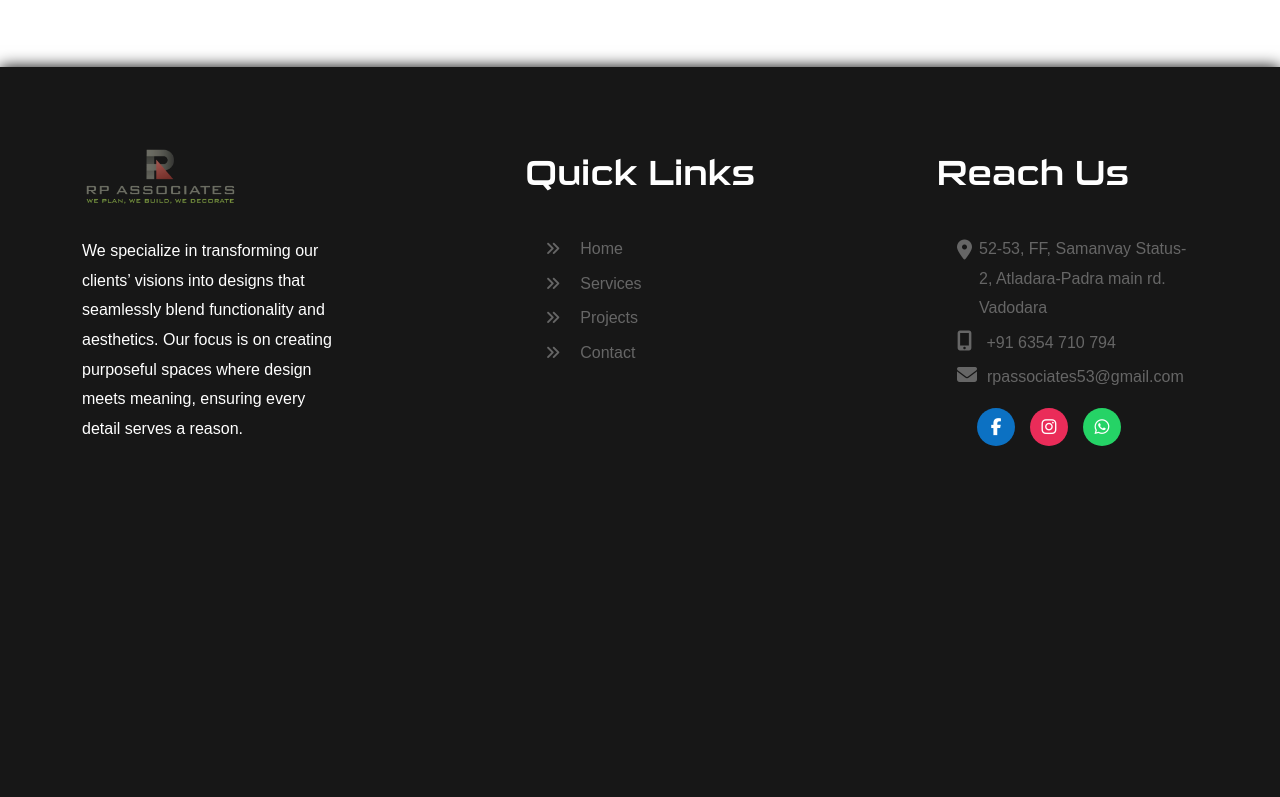
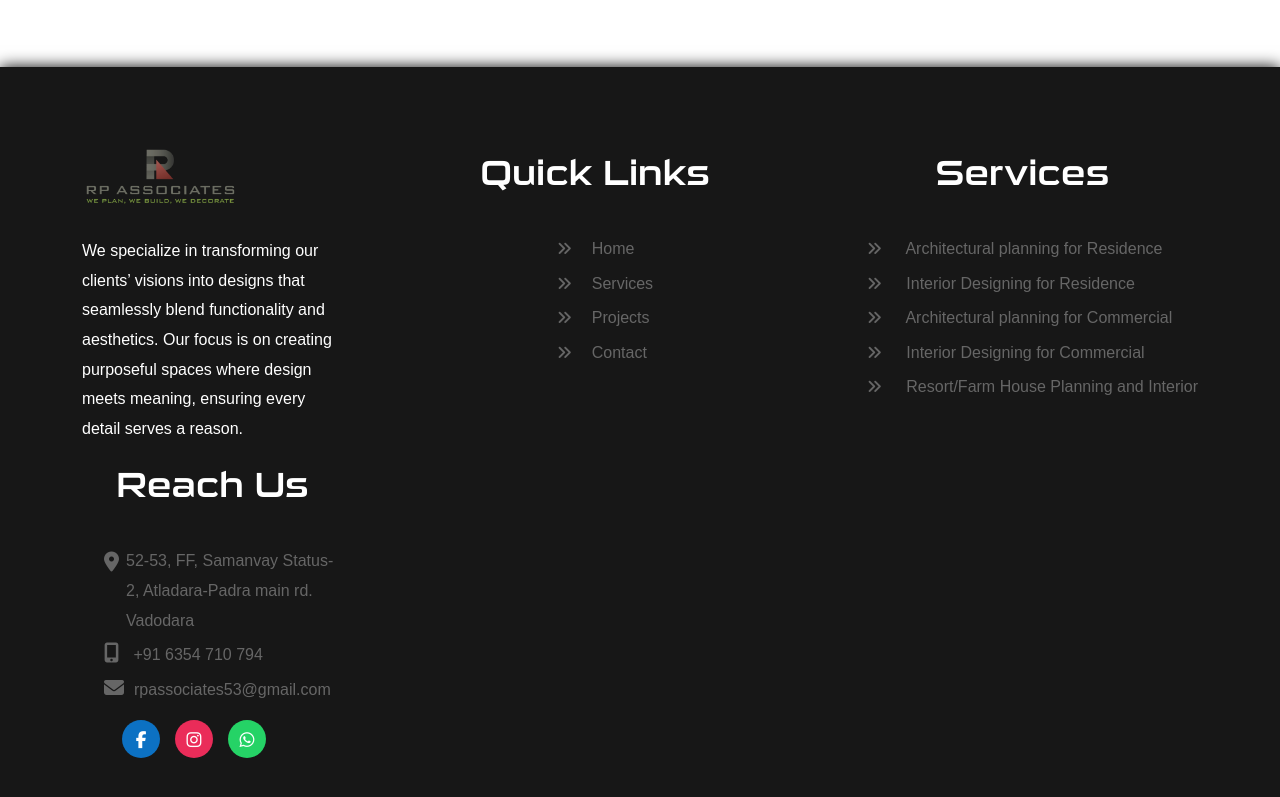
Before and after one commit to ShriiiTrackingSolutions/RP_Associates, a plain HTML site: page contact.html in a window 1280 px wide. Shown: the part 2167-2964 px from the top of the page. Before the commit the page ends 2706 px from the top, so only its background shows below. Drawn offline with nearby package versions, Linux system fonts and the light colour scheme.

Commit message:
footer new services links added

```diff
--- a/css/responsive.css
+++ b/css/responsive.css
@@ -201,12 +201,21 @@
   .footer .locationLink{
     max-width: 200px;
   }
-  .footer ul {
+  .footer ul:not(.footer .exploreLinks1 ul) {
     max-width: 257px;
     margin: auto;
   }
+  .footer .exploreLinks1 ul{
+    max-width: 352px;
+  }
+  .footer .exploreLinks1 ul li{
+    text-align: left;
+    }
+  .footer .exploreLinks1 ul {
+    margin: auto;
+  }
   .footer .exploreLinks ul {
-    max-width: 132px;
+    max-width: 132px !important;
     margin: auto;
   }
 
--- a/css/style.css
+++ b/css/style.css
@@ -672,8 +672,44 @@ transform: translateY(-50%);
   font-size: 15px;
   color: var(--green);
 }
+.exploreLinks1 a i {
+  margin-right: 20px;
+  font-size: 15px;
+  color: var(--green);
+}
+
+.footer .emailSec,.footer .exploreLinks,.footer .exploreLinks1{
+  text-align: center;
+}
+.footer .exploreLinks ul li{
+  text-align: left;
+  }
+.contact-info {
+  text-align: left;
+}
+.footer ul:not(.footer .exploreLinks1 ul) {
+  max-width: 257px;
+  margin: auto;
+}
+.footer .exploreLinks1 ul{
+  max-width: 352px;
+}
+.footer .exploreLinks1 ul li{
+  text-align: left;
+  }
+.footer .exploreLinks1 ul {
+  margin: auto;
+}
+.footer .exploreLinks ul {
+  max-width: 132px !important;
+  margin: auto;
+}
+
+
+
 .footer ul {
   list-style: none;
+  display: inline-block;
   margin-bottom: 0;
   padding-left: 20px;
 }
--- a/partials/footer.html
+++ b/partials/footer.html
@@ -14,18 +14,39 @@
       <h5 class="secH">Quick Links</h5>
       <ul>
         <li>
-          <a href="../index.html"><i class="fa-solid fa-angles-right"></i>Home</a>
+          <a href="index.html"><i class="fa-solid fa-angles-right"></i>Home</a>
         </li>
         <li>
-          <a href="../services.html"><i class="fa-solid fa-angles-right"></i>Services</a>
+          <a href="services.html"><i class="fa-solid fa-angles-right"></i>Services</a>
         </li>
         <li>
-          <a href="../projects.html"><i class="fa-solid fa-angles-right"></i>Projects</a>
+          <a href="projects.html"><i class="fa-solid fa-angles-right"></i>Projects</a>
         </li>
         <li>
-          <a href="../contact.html"><i class="fa-solid fa-angles-right"></i>Contact</a>
+          <a href="contact.html"><i class="fa-solid fa-angles-right"></i>Contact</a>
         </li>
 
+      </ul>
+    </div>
+
+    <div class="col-md-6 col-lg-auto mb-4 mb-md-0 exploreLinks1">
+      <h5 class="secH">Services</h5>
+      <ul>
+        <li>
+          <a href="residenceSpaces.html"><i class="fa-solid fa-angles-right"></i> Architectural planning for Residence</a>
+        </li>
+        <li>
+          <a href="InteriorDesigningResidence.html"><i class="fa-solid fa-angles-right"></i> Interior Designing for Residence</a>
+        </li>
+        <li>
+          <a href="commercialSpaces.html"><i class="fa-solid fa-angles-right"></i> Architectural planning for Commercial</a>
+        </li>
+        <li>
+          <a href="InteriorDesigningCommercial.html"><i class="fa-solid fa-angles-right"></i> Interior Designing for Commercial</a>
+        </li>
+        <li>
+          <a href="Resort_FarmHousePlanning.html"><i class="fa-solid fa-angles-right"></i> Resort/Farm House Planning and Interior</a>
+        </li>
       </ul>
     </div>
 
```
